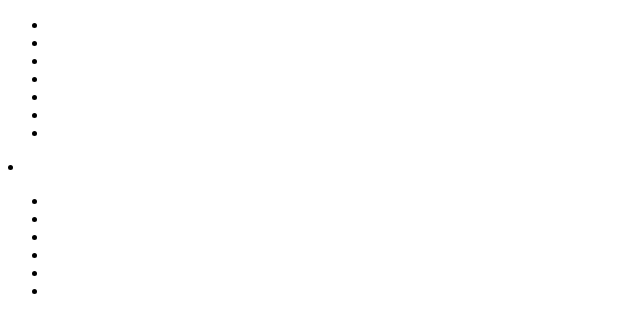
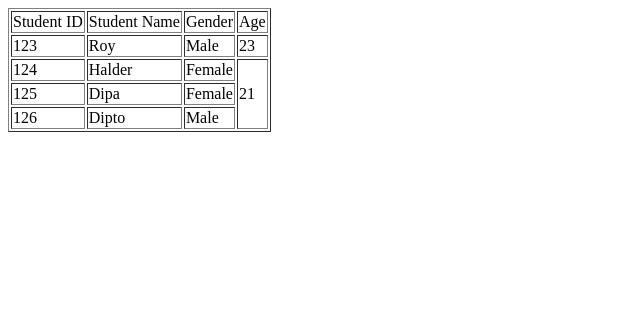
Before and after one commit to roybipro/web-Dev-Learning, a plain HTML site: page HTML/Lecture7/tableRowsColumnsAdvanceAttributes.html in a window 1280 px wide. Shown: the whole page, without its empty margins (0-640 px from the left). Drawn offline with Linux system fonts and the light colour scheme.

Commit message:
make a table and learn rowspan tacnique

```diff
--- a/HTML/Lecture7/tableRowsColumnsAdvanceAttributes.html
+++ b/HTML/Lecture7/tableRowsColumnsAdvanceAttributes.html
@@ -4,40 +4,44 @@
     <meta charset="UTF-8">
     <meta name="viewport" content="width=device-width, initial-scale=1.0">
     <title>Document</title>
-    <style>
-        table, th, td {
-            border: 1px solid black;
-            border-collapse: collapse;
-        }
-        th, td {
-            padding: 10px;
-            text-align: center;
-        }
-    </style>
-    <style></style>
-    <ul>
-        <li></li>
-        <li></li>
-        <li></li>
-        <li></li>
-        <li></li>
-        <li></li>
-        <li></li>
-    </ul>
-    <li>
-        <ul></ul>
-    </li>
-    <ul>
-        <li></li>
-        <li></li>
-        <li></li>
-        <li></li>
-        <li></li>
-        <li></li>
-    </ul>
 </head>
 
 <body>
+    <table border ="1">
 
+        <thead>
+            <td>Student ID</td>
+            <td>Student Name</td>
+            <td>Gender</td>
+            <td>Age</td>
+        </thead>
+        <tbody>
+            <tr>
+                <td>123</td>
+                <td>Roy</td>
+                <td>Male</td>
+                <td>23</td>
+            </tr>
+            <tr>
+                <td>124</td>
+                <td>Halder</td>
+                <td>Female</td>
+                <td rowspan ="3">21</td>
+            </tr>
+            <tr>
+                <td>125</td>
+                <td>Dipa</td>
+                <td>Female</td>
+
+            </tr>
+            <tr>
+                <td>126</td>
+                <td>Dipto</td>
+                <td>Male</td>
+
+            </tr>
+        </tbody>
+
+    </table>
 </body>
 </html>
```
